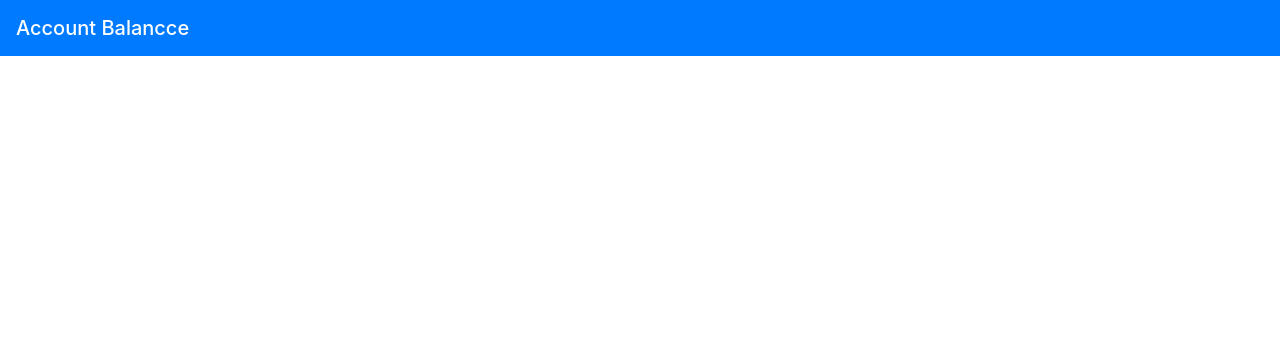
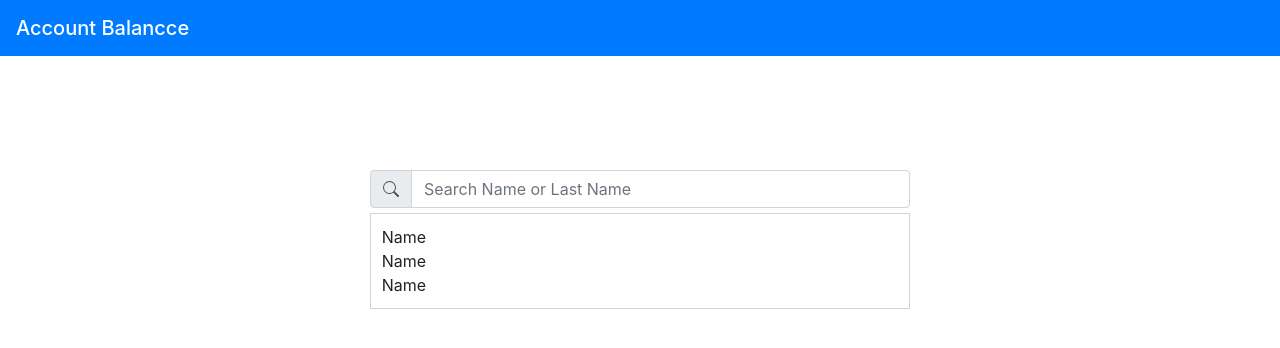
Before and after one commit to ApinyaWanwan/FundConnext, an Angular app: page / in a window 1280 px wide. Shown: the top 348 px of the page. Built offline with nearby package versions, Linux system fonts and the light colour scheme.

Commit message:
Create search component

```diff
--- a/src/app/app.component.html
+++ b/src/app/app.component.html
@@ -1,3 +1,4 @@
 
 <app-header></app-header>
+<app-search-client></app-search-client>
 <router-outlet></router-outlet>
--- a/src/app/app.module.ts
+++ b/src/app/app.module.ts
@@ -4,11 +4,13 @@ import { NgModule } from '@angular/core';
 import { AppRoutingModule } from './app-routing.module';
 import { AppComponent } from './app.component';
 import { HeaderComponent } from './header/header.component';
+import { SearchClientComponent } from './search-client/search-client.component';
 
 @NgModule({
   declarations: [
     AppComponent,
-    HeaderComponent
+    HeaderComponent,
+    SearchClientComponent
   ],
   imports: [
     BrowserModule,
--- /dev/null
+++ b/src/app/search-client/search-client.component.html
@@ -0,0 +1,29 @@
+<div class="container">
+  <div class="row justify-content-md-center">
+    <div class="input-group col-6 search-box">
+      <div class="input-group-prepend">
+        <span class="input-group-text">
+            <svg class="bi bi-search" width="1em" height="1em" viewBox="0 0 16 16" fill="currentColor" xmlns="http://www.w3.org/2000/svg">
+              <path fill-rule="evenodd" d="M10.442 10.442a1 1 0 0 1 1.415 0l3.85 3.85a1 1 0 0 1-1.414 1.415l-3.85-3.85a1 1 0 0 1 0-1.415z"/>
+              <path fill-rule="evenodd" d="M6.5 12a5.5 5.5 0 1 0 0-11 5.5 5.5 0 0 0 0 11zM13 6.5a6.5 6.5 0 1 1-13 0 6.5 6.5 0 0 1 13 0z"/>
+            </svg>
+        </span>
+      </div>
+      <input type="text" class="form-control" placeholder="Search Name or Last Name">
+    </div>
+  </div>
+
+  <div class="row justify-content-md-center">
+    <div class="col-6">
+      <table class="table search-result">
+        <tbody>
+          <div class="results">
+            <tr>Name</tr>
+            <tr>Name</tr>
+            <tr>Name</tr>
+          </div>
+        </tbody>
+      </table>
+    </div>
+  </div>
+</div>
--- /dev/null
+++ b/src/app/search-client/search-client.component.scss
@@ -0,0 +1,13 @@
+.search-box {
+  margin-top: 10%;
+}
+
+.search-result {
+  margin-top: 1%;
+  padding: 2%;
+  border: 1px solid lightgray;
+}
+
+.results {
+  padding: 2%;
+}
--- /dev/null
+++ b/src/app/search-client/search-client.component.ts
@@ -0,0 +1,15 @@
+import { Component, OnInit } from '@angular/core';
+
+@Component({
+  selector: 'app-search-client',
+  templateUrl: './search-client.component.html',
+  styleUrls: ['./search-client.component.scss']
+})
+export class SearchClientComponent implements OnInit {
+
+  constructor() { }
+
+  ngOnInit() {
+  }
+
+}
```
Also changed, not shown: 1 other file (tests, documents, lock files or other folders).
